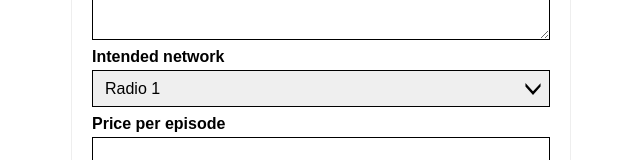
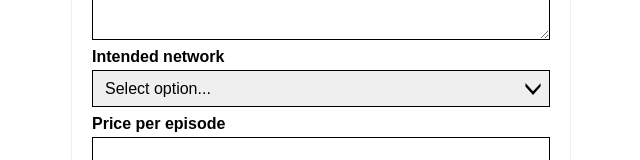
Before and after one commit to justtoconfirm/picos-frontend-challenge, a React (Create React App) app: page / in a window 1280 px wide. Shown: the part 147-307 px from the top of the page, without its empty margins (319-959 px from the left). Built offline with nearby package versions, Linux system fonts and the light colour scheme.

Commit message:
Select option added to the dropdown component when it renders

```diff
--- a/src/components/ProposalForm/ProposalForm.js
+++ b/src/components/ProposalForm/ProposalForm.js
@@ -7,6 +7,11 @@ import Button from "./../Button/Button";
 import "./ProposalForm.css";
 
 const intendedNetwork = [
+	{
+		value: 'please-select',
+		label: 'Select option...',
+		isClearable: true,
+	},
 	{
 		value: 'radio-1',
 		label: 'Radio 1'
```
